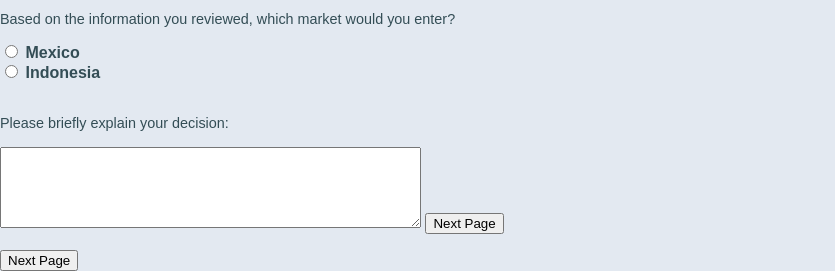
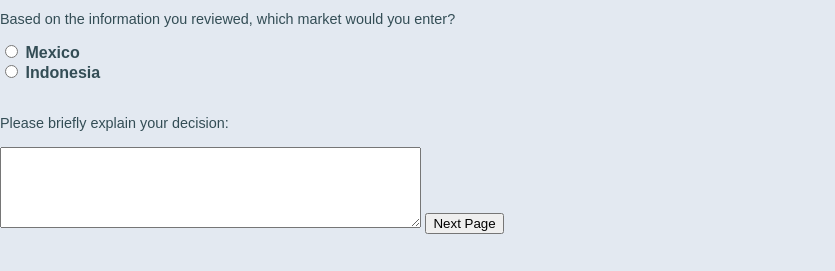
Before and after one commit to vmcmous/test, a plain HTML site: page index.html in a window 1280 px wide. Shown: the part 1295-1566 px from the top of the page, without its empty margins (0-835 px from the left). After the commit the page ends 1545 px from the top, so only its background shows below. Drawn offline with Linux system fonts and the light colour scheme.

Commit message:
Update index.html

```diff
--- a/index.html
+++ b/index.html
@@ -173,8 +173,7 @@
 <p>Please briefly explain your decision:</p>
 <textarea name="reason" rows="5" cols="50"></textarea>
 
-<!--END postHTML--><INPUT type="submit" value="Next Page" onClick=timefunction('submit','submit','submit')></FORM></body></html>
- <INPUT type="submit" value="Next Page" onClick=timefunction('submit','submit','submit')>
+<!--END postHTML--><INPUT type="submit" value="Next Page" onClick=timefunction('submit','submit','submit')>
 </FORM>
 
 <script>
```
